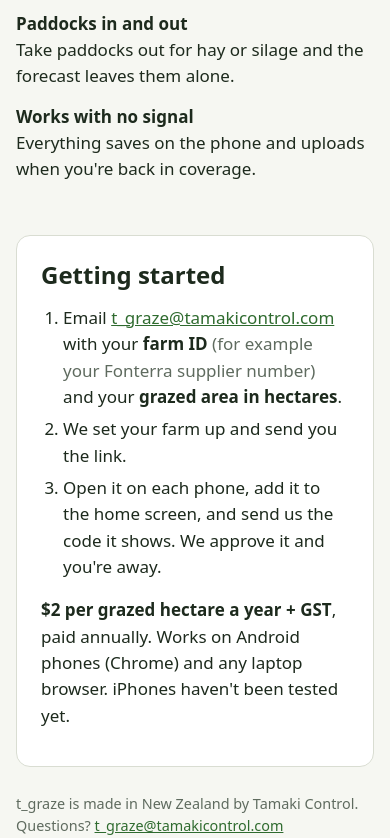
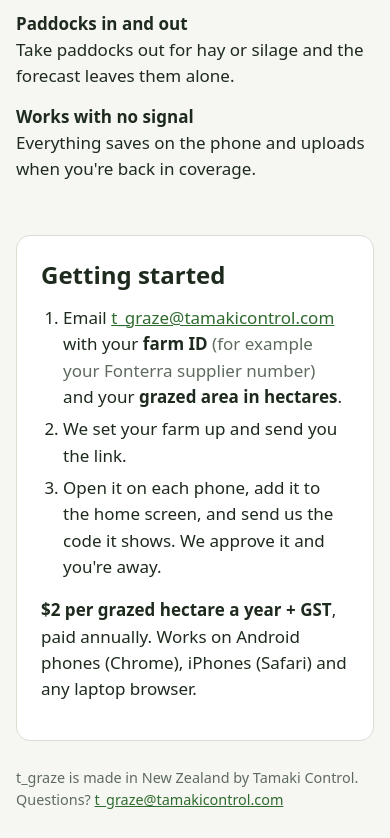
Before and after one commit to TamakiDerek/t_graze, a website: page app/about.html in a window 390 px wide. Shown: the part 5947-6785 px from the top of the page. After the commit the page ends 6758 px from the top, so only its background shows below. Drawn offline with Linux system fonts and the light colour scheme.

Commit message:
Product page: iPhones are supported
Co-Authored-By: Claude Opus 5.5 <noreply@anthropic.com>

```diff
--- a/app/about.html
+++ b/app/about.html
@@ -170,8 +170,8 @@
           <li>Open it on each phone, add it to the home screen, and send us the code it shows. We approve it and
             you're away.</li>
         </ol>
-        <p><b>$2 per grazed hectare a year + GST</b>, paid annually. Works on Android phones (Chrome) and any laptop
-          browser. iPhones haven't been tested yet.</p>
+        <p><b>$2 per grazed hectare a year + GST</b>, paid annually. Works on Android phones (Chrome), iPhones (Safari)
+          and any laptop browser.</p>
       </div>
     </section>
   </main>
```
